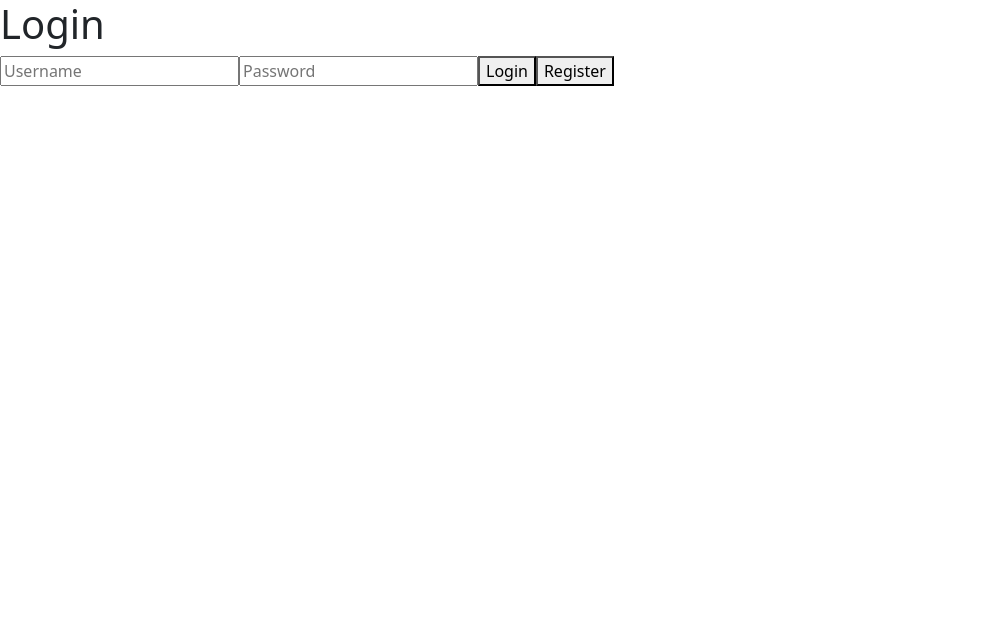
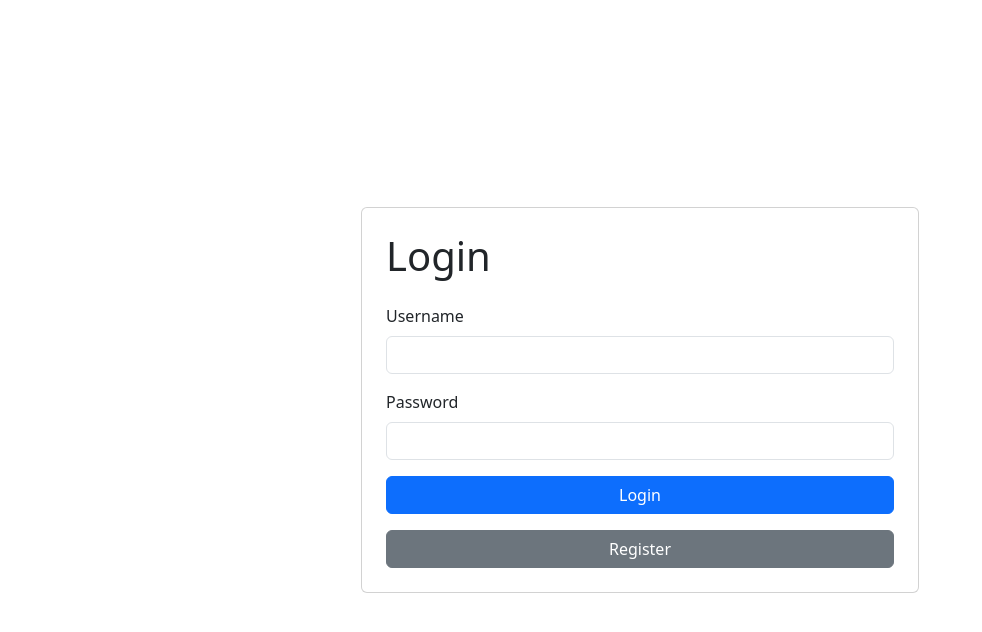
Before and after one commit to HaroldCV/Zombie-proyect-SI, a React (Create React App) app in the folder frontend_/: page / in a window 1280 px wide. Shown: the top 632 px of the page, without its empty margins (0-982 px from the left). Built offline with nearby package versions, Linux system fonts and the light colour scheme.

Commit message:
añadido_estilos.js

```diff
--- a/frontend_/src/components/login.js
+++ b/frontend_/src/components/login.js
@@ -1,11 +1,12 @@
 import React, { useState } from 'react';
 import axios from 'axios';
 import { useNavigate } from 'react-router-dom';
+import Swal from 'sweetalert2';
+import 'bootstrap/dist/css/bootstrap.min.css';
 
 function Login() {
   const [username, setUsername] = useState('');
   const [password, setPassword] = useState('');
-  const [errorMessage, setErrorMessage] = useState('');
   const navigate = useNavigate();
 
   const handleLogin = async () => {
@@ -18,12 +19,26 @@ function Login() {
       if (response.data.success) {
         // Inicio de sesión exitoso, redirigir al dashboard
         navigate('/dashboard');
+        Swal.fire({
+          icon: 'success',
+          title: 'Login Successful',
+          text: 'You have been successfully logged in.',
+        });
       } else {
         // Error en el inicio de sesión
-        setErrorMessage(response.data.message);
+        Swal.fire({
+          icon: 'error',
+          title: 'Login Error',
+          text: response.data.message,
+        });
       }
     } catch (error) {
       console.log(error);
+      Swal.fire({
+        icon: 'error',
+        title: 'Login Error',
+        text: 'An error occurred during login.',
+      });
     }
   };
 
@@ -32,13 +47,36 @@ function Login() {
   };
 
   return (
-    <div>
-      <h1>Login</h1>
-      {errorMessage && <p>{errorMessage}</p>}
-      <input type="text" placeholder="Username" value={username} onChange={(e) => setUsername(e.target.value)} />
-      <input type="password" placeholder="Password" value={password} onChange={(e) => setPassword(e.target.value)} />
-      <button onClick={handleLogin}>Login</button>
-      <button onClick={handleRegister}>Register</button>
+    <div className="container d-flex justify-content-center align-items-center vh-100">
+      <div className="card p-4 w-50">
+        <h1 className="mb-4">Login</h1>
+        <div className="mb-3">
+          <label htmlFor="username" className="form-label">Username</label>
+          <input
+            type="text"
+            className="form-control"
+            id="username"
+            value={username}
+            onChange={(e) => setUsername(e.target.value)}
+          />
+        </div>
+        <div className="mb-3">
+          <label htmlFor="password" className="form-label">Password</label>
+          <input
+            type="password"
+            className="form-control"
+            id="password"
+            value={password}
+            onChange={(e) => setPassword(e.target.value)}
+          />
+        </div>
+        <button className="btn btn-primary mb-3" onClick={handleLogin}>
+          Login
+        </button>
+        <button className="btn btn-secondary" onClick={handleRegister}>
+          Register
+        </button>
+      </div>
     </div>
   );
 }
```
